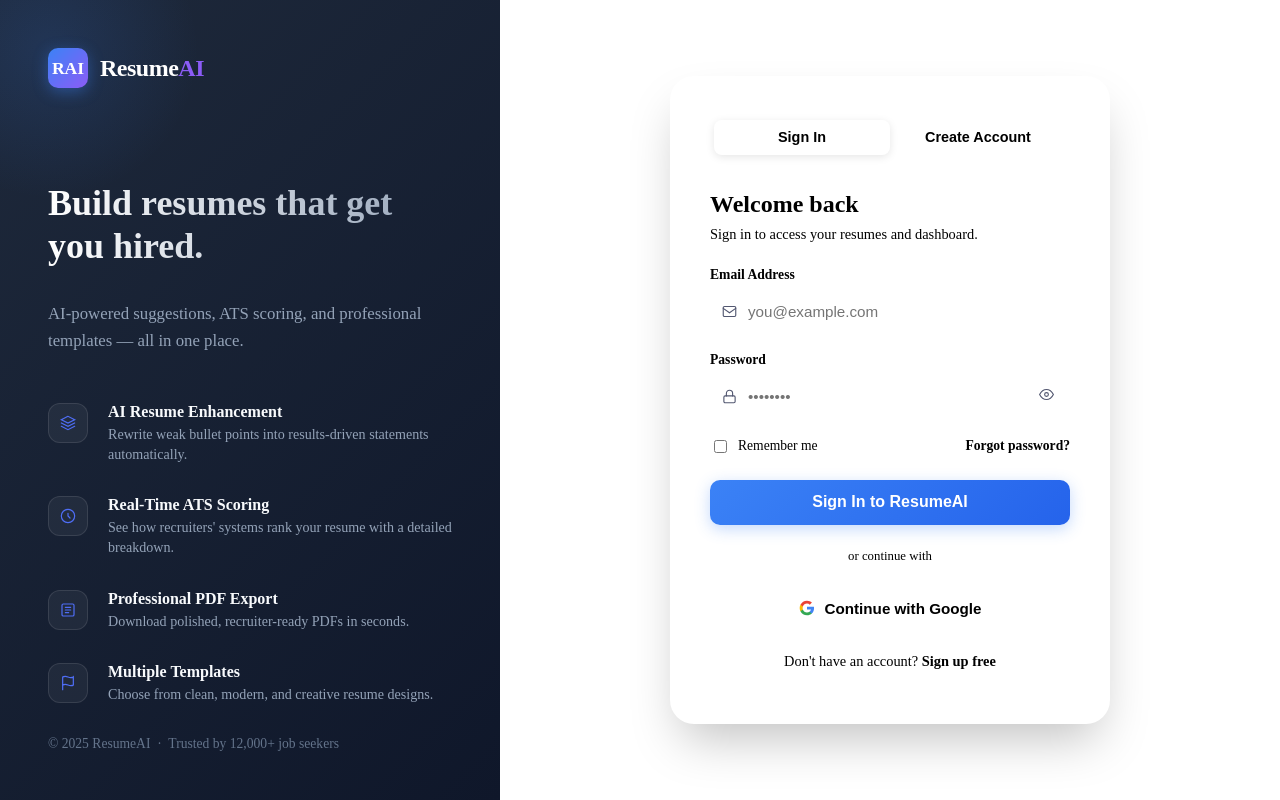
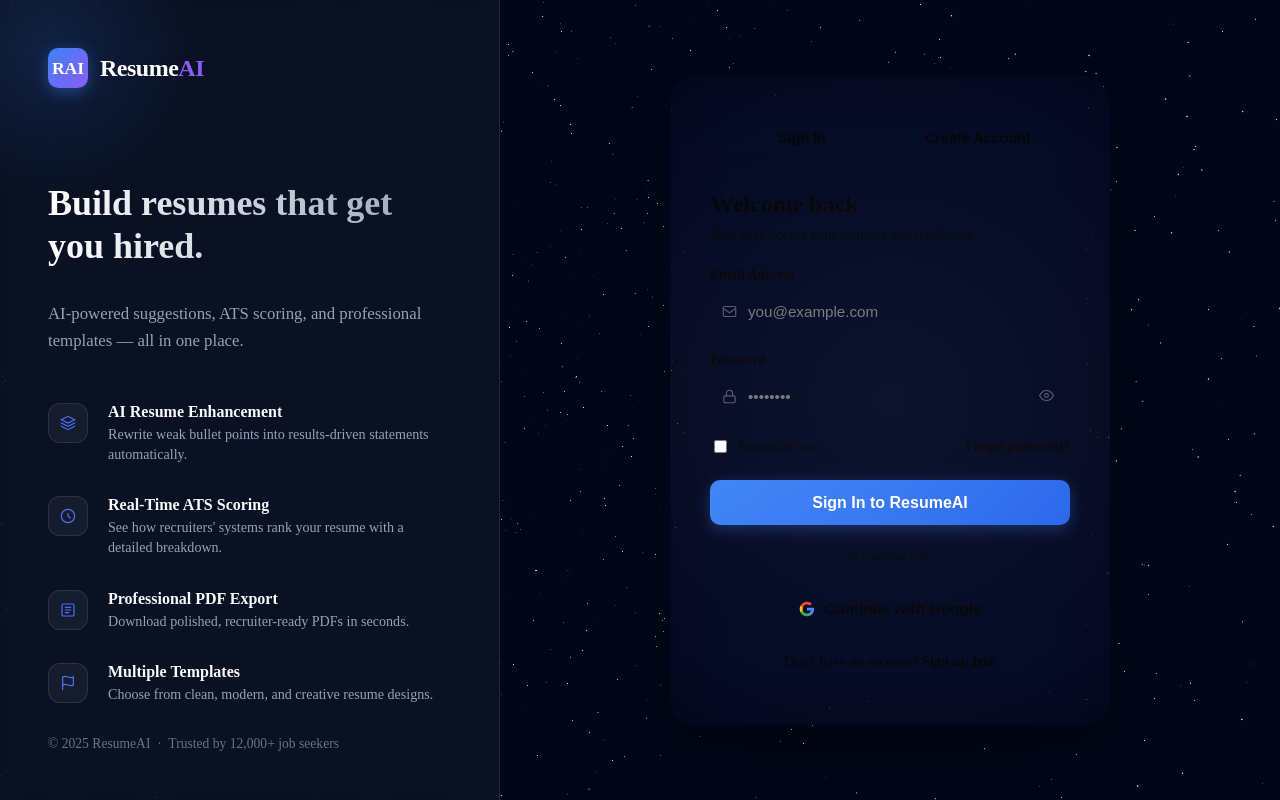
Before and after one commit to Dhrub404/Resume-AI, a React (Vite) app in the folder resumeai-frontend/: page /login in a window 1280 px wide. Built offline with nearby package versions, Linux system fonts and the light colour scheme; the HTML template or start-up script is replaced by a standard one; a web font is replaced by a local one.

Commit message:
login page better UI

```diff
--- a/resumeai-frontend/package.json
+++ b/resumeai-frontend/package.json
@@ -10,10 +10,13 @@
     "preview": "vite preview"
   },
   "dependencies": {
+    "@react-three/drei": "^10.7.7",
+    "@react-three/fiber": "^9.5.0",
     "framer-motion": "^12.38.0",
     "react": "^19.2.4",
     "react-dom": "^19.2.4",
-    "react-router-dom": "^7.13.2"
+    "react-router-dom": "^7.13.2",
+    "three": "^0.183.2"
   },
   "devDependencies": {
     "@eslint/js": "^9.39.4",
--- a/resumeai-frontend/src/pages/DashboardPage.jsx
+++ b/resumeai-frontend/src/pages/DashboardPage.jsx
@@ -231,8 +231,6 @@
                     key={r.id}
                     className="resume-card"
                     variants={waveCardVariants}
-                    whileHover="hover"
-                    whileTap="tap"
                     layout
                     onClick={() => navigate(`/builder?id=${r.id}`)}
                   >
--- a/resumeai-frontend/src/pages/LoginPage.jsx
+++ b/resumeai-frontend/src/pages/LoginPage.jsx
@@ -1,8 +1,63 @@
-import React, { useState } from 'react';
+import React, { useState, useRef, useEffect, useMemo, Suspense } from 'react';
 import { useNavigate } from 'react-router-dom';
+import { motion, useMotionValue, useSpring, useTransform } from 'framer-motion';
+import { Canvas, useFrame } from '@react-three/fiber';
+import { Stars, Float } from '@react-three/drei';
 import { api } from '../api';
 import { useUser } from '../context/UserContext';
 import '../styles/auth.css';
+
+// ── Three.js Starfield Component ──
+function MovingStars({ mouseX, mouseY }) {
+  const starsRef = useRef();
+
+  useFrame(() => {
+    if (!starsRef.current) return;
+    // Map smoothed motion values to rotation
+    const targetRotateX = mouseY.get() * 0.15;
+    const targetRotateY = mouseX.get() * 0.15;
+
+    // Smoothly interpolate rotation for that "anti-gravity" feel
+    starsRef.current.rotation.x += (targetRotateX - starsRef.current.rotation.x) * 0.05;
+    starsRef.current.rotation.y += (targetRotateY - starsRef.current.rotation.y) * 0.05;
+  });
+
+  return (
+    <Stars
+      ref={starsRef}
+      radius={100}
+      depth={50}
+      count={6000}
+      factor={4}
+      saturation={0}
+      fade
+      speed={1}
+    />
+  );
+}
+
+const ThreeBackground = ({ mouseX, mouseY }) => {
+  return (
+    <div className="three-background">
+      <Canvas camera={{ position: [0, 0, 1], fv: 60 }}>
+        <Suspense fallback={null}>
+          <color attach="background" args={['#020617']} />
+          <fog attach="fog" args={['#020617', 1, 150]} />
+
+          <ambientLight intensity={0.5} />
+          <pointLight position={[10, 10, 10]} intensity={1} />
+
+          <MovingStars mouseX={mouseX} mouseY={mouseY} />
+
+          {/* Add a very subtle floating atmospheric dust */}
+          <Float speed={2} rotationIntensity={0.5} floatIntensity={0.5}>
+            <Stars radius={50} depth={20} count={500} factor={2} saturation={0} fade />
+          </Float>
+        </Suspense>
+      </Canvas>
+    </div>
+  );
+};
 
 const GoogleIcon = () => (
   <svg width="16" height="16" viewBox="0 0 24 24">
@@ -92,6 +147,58 @@
   const navigate = useNavigate();
   const { updateUser } = useUser();
 
+  // ── Anti-Gravity (3D Tilt) Logic ──
+  const cardRef = useRef(null);
+  const x = useMotionValue(0);
+  const y = useMotionValue(0);
+
+  // Smooth springs for fluid motion
+  const mouseX = useSpring(x, { damping: 20, stiffness: 150 });
+  const mouseY = useSpring(y, { damping: 20, stiffness: 150 });
+
+  // Map mouse position to rotation degrees
+  const rotateX = useTransform(mouseY, [-0.5, 0.5], [10, -10]);
+  const rotateY = useTransform(mouseX, [-0.5, 0.5], [-10, 10]);
+
+  // Spotlight position
+  const spotlightX = useTransform(mouseX, [-0.5, 0.5], ["0%", "100%"]);
+  const spotlightY = useTransform(mouseY, [-0.5, 0.5], ["0%", "100%"]);
+
+  const handleMouseMove = (e) => {
+    if (!cardRef.current) return;
+    const rect = cardRef.current.getBoundingClientRect();
+    const width = rect.width;
+    const height = rect.height;
+    const mouseXPos = e.clientX - rect.left;
+    const mouseYPos = e.clientY - rect.top;
+
+    // Normalize to -0.5 to 0.5
+    x.set(mouseXPos / width - 0.5);
+    y.set(mouseYPos / height - 0.5);
+  };
+
+  const handleMouseLeave = () => {
+    x.set(0);
+    y.set(0);
+  };
+
+  // ── Global Mouse Tracking for Background ──
+  const globalX = useMotionValue(0);
+  const globalY = useMotionValue(0);
+  const smoothGlobalX = useSpring(globalX, { damping: 50, stiffness: 200 });
+  const smoothGlobalY = useSpring(globalY, { damping: 50, stiffness: 200 });
+
+  useEffect(() => {
+    const handleGlobalMove = (e) => {
+      const normalizedX = (e.clientX / window.innerWidth) - 0.5;
+      const normalizedY = (e.clientY / window.innerHeight) - 0.5;
+      globalX.set(normalizedX);
+      globalY.set(normalizedY);
+    };
+    window.addEventListener('mousemove', handleGlobalMove);
+    return () => window.removeEventListener('mousemove', handleGlobalMove);
+  }, []);
+
   const resetState = () => {
     setError(null);
     setPassword('');
@@ -153,6 +260,7 @@
 
   return (
     <div className="auth-page">
+      <ThreeBackground mouseX={smoothGlobalX} mouseY={smoothGlobalY} />
       <aside className="auth-sidebar">
         <div className="logo">
           <div className="logo-icon">RAI</div>
@@ -180,7 +288,31 @@
 
       <main className="auth-main">
         <div className="grid-bg" />
-        <div className="auth-card">
+
+        <motion.div
+          ref={cardRef}
+          className="auth-card"
+          onMouseMove={handleMouseMove}
+          onMouseLeave={handleMouseLeave}
+          style={{
+            rotateX,
+            rotateY,
+            transformStyle: "preserve-3d",
+          }}
+          initial={{ opacity: 0, y: 20, scale: 0.95 }}
+          animate={{ opacity: 1, y: 0, scale: 1 }}
+          transition={{ duration: 0.8, ease: [0.16, 1, 0.3, 1] }}
+        >
+          {/* Top-layer Spotlight (Glow that follows cursor) */}
+          <motion.div
+            className="card-spotlight"
+            style={{
+              background: useTransform(
+                [spotlightX, spotlightY],
+                ([sx, sy]) => `radial-gradient(600px circle at ${sx} ${sy}, rgba(255,255,255,0.06), transparent 80%)`
+              )
+            }}
+          />
           <div className="tab-bar">
             <button
               className={`tab-btn ${tab === 'login' ? 'active' : ''}`}
@@ -339,7 +471,7 @@
               </p>
             </form>
           )}
-        </div>
+        </motion.div>
       </main>
     </div>
   );
--- a/resumeai-frontend/src/styles/auth.css
+++ b/resumeai-frontend/src/styles/auth.css
@@ -4,26 +4,40 @@
   display: flex;
   min-height: 100vh;
   width: 100vw;
-  background-color: var(--bg-app);
+  background-color: #020617; /* Deep midnight for Three.js scene */
   color: var(--text-primary);
   overflow: hidden;
+  position: relative;
+}
+
+.three-background {
+  position: fixed;
+  top: 0;
+  left: 0;
+  width: 100%;
+  height: 100%;
+  pointer-events: none;
+  z-index: 0;
 }
 
 /* ════════ SIDEBAR (Left) ════════ */
 .auth-sidebar {
   width: 40%;
   max-width: 500px;
-  background: linear-gradient(135deg, #1e293b 0%, #0f172a 100%);
+  background: rgba(15, 23, 42, 0.65) !important; /* Glassmorphism for Three.js visibility */
+  backdrop-filter: blur(12px);
   padding: 3rem;
   display: flex;
   flex-direction: column;
   color: white;
   position: relative;
   overflow: hidden;
+  border-right: 1px solid rgba(255, 255, 255, 0.1);
 }
 
 [data-theme="light"] .auth-sidebar {
-  background: linear-gradient(135deg, #1e293b 0%, #171d29 100%);
+  background: rgba(255, 255, 255, 0.05) !important;
+  color: white; /* Maintain white text since background is now dark starfield */
 }
 
 .auth-sidebar::before {
@@ -143,7 +157,8 @@
   justify-content: center;
   padding: 2rem;
   position: relative;
-  background-color: var(--bg-app);
+  background: transparent !important;
+  perspective: 1000px; /* Crucial for 3D rotation */
 }
 
 .grid-bg {
@@ -163,20 +178,27 @@
   border: 1px solid var(--border-color);
   border-radius: 24px;
   padding: 2.5rem;
-  backdrop-filter: blur(20px);
-  box-shadow: 0 25px 50px -12px rgba(0, 0, 0, 0.25);
+  backdrop-filter: blur(28px) saturate(160%);
+  -webkit-backdrop-filter: blur(28px) saturate(160%);
+  box-shadow: 0 25px 60px -12px rgba(0, 0, 0, 0.4);
   z-index: 10;
-  animation: cardIn 0.6s cubic-bezier(0.16, 1, 0.3, 1);
-}
-
-@keyframes cardIn {
-  from { opacity: 0; transform: translateY(20px) scale(0.98); }
-  to { opacity: 1; transform: translateY(0) scale(1); }
+  position: relative;
+  transform-style: preserve-3d;
+  will-change: transform;
 }
 
 [data-theme="light"] .auth-card {
-  background: rgba(255, 255, 255, 0.8);
-  box-shadow: 0 20px 40px -10px rgba(0, 0, 0, 0.08);
+  background: rgba(255, 255, 255, 0.75);
+  box-shadow: 0 20px 40px -10px rgba(0, 0, 0, 0.1);
+  border-color: rgba(255, 255, 255, 0.4);
+}
+
+.card-spotlight {
+  position: absolute;
+  inset: 0;
+  pointer-events: none;
+  z-index: 5;
+  border-radius: inherit;
 }
 
 .tab-bar {
@@ -279,7 +301,8 @@
 .form-input:focus {
   border-color: var(--accent);
   background: var(--bg-card);
-  box-shadow: 0 0 0 4px rgba(59, 130, 246, 0.1);
+  box-shadow: 0 0 0 4px rgba(59, 130, 246, 0.15);
+  transform: translateZ(10px); /* Lift element inside 3D space */
 }
 
 .password-toggle {
@@ -326,8 +349,9 @@
 }
 
 .btn-primary:hover:not(:disabled) {
-  transform: translateY(-1px);
-  box-shadow: 0 8px 20px rgba(37, 99, 235, 0.4);
+  transform: translateY(-2px) translateZ(20px);
+  box-shadow: 0 12px 25px rgba(37, 99, 235, 0.5);
+  filter: brightness(1.1);
 }
 
 .divider {
@@ -414,49 +438,27 @@
 /* Response for small screens */
 @media (max-width: 900px) {
   .auth-sidebar { display: none; }
-  .auth-main { background: var(--bg-app); }
+  .auth-main { background: transparent !important; }
   .auth-card { max-width: 400px; padding: 2rem; }
 }
 
 /* ════════ LIGHT THEME SPECIFIC OVERRIDES ════════ */
 [data-theme="light"] .auth-sidebar {
-  border-right-color: rgba(0, 0, 0, 0.05); /* Softer border */
+  border-right-color: rgba(255, 255, 255, 0.1); /* Softer border */
+  background: rgba(255, 255, 255, 0.05) !important;
 }
 
-/* 1. Headline visibility: Using a darker gradient for light mode */
-[data-theme="light"] .sidebar-headline {
-  background: linear-gradient(to right, var(--text-primary), var(--text-secondary));
-  -webkit-background-clip: text;
-  background-clip: text;
-  -webkit-text-fill-color: transparent;
-}
+/* 1. Headline visibility (Stay bright on dark background) */
+/* (Removed incorrect dark overrides) */
 
-/* 2. Logo and subtext clarity */
-[data-theme="light"] .logo-text {
-  color: var(--text-primary);
-}
+/* 2. Logo and subtext clarity (Stay bright on dark background) */
+/* (Removed incorrect dark overrides) */
 
-[data-theme="light"] .logo-text span {
-  color: var(--accent);
-}
-
-[data-theme="light"] .sidebar-sub {
-  color: var(--text-secondary);
-}
-
-/* 3. Feature visibility */
-[data-theme="light"] .feature-info p {
-  color: var(--text-primary);
-}
-
-[data-theme="light"] .feature-info span {
-  color: var(--text-muted);
-}
+/* 3. Feature visibility (Stay bright on dark background) */
+/* (Removed incorrect dark overrides) */
 
 /* 4. Footer visibility */
-[data-theme="light"] .sidebar-footer {
-  color: var(--text-muted); /* More readable than faint in light mode */
-}
+/* (Removed incorrect dark overrides) */
 
 /* 5. Subtle background polish */
 [data-theme="light"] .auth-sidebar::before {
--- a/resumeai-frontend/src/styles/dashboard.css
+++ b/resumeai-frontend/src/styles/dashboard.css
@@ -241,10 +241,18 @@
 .resume-card {
   background: var(--bg-card);
   border: 1px solid var(--border-color);
-  border-radius: 16px;
+  border-radius: 12px;
   overflow: hidden;
   cursor: pointer;
-  transition: background 0.3s ease, border-color 0.3s ease;
+  transition: all 0.3s ease;
+}
+
+.resume-card:hover {
+  transform: translateY(-8px);
+  box-shadow:
+    0 20px 40px -15px rgba(0, 0, 0, 0.3),
+    0 15px 25px -10px rgba(0, 0, 0, 0.2);
+  border-color: var(--accent);
 }
 
 .rc-preview {
```
Also changed, not shown: 1 other file (tests, documents, lock files or other folders).
